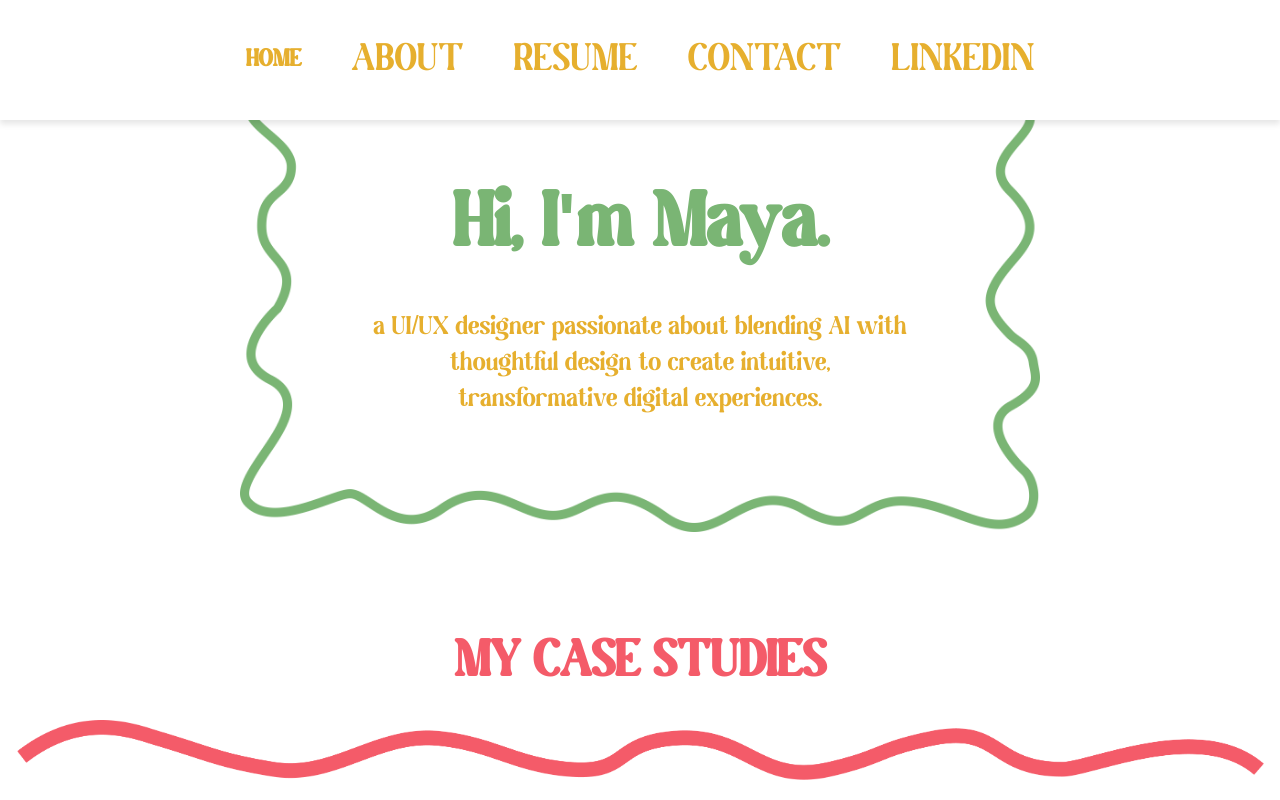
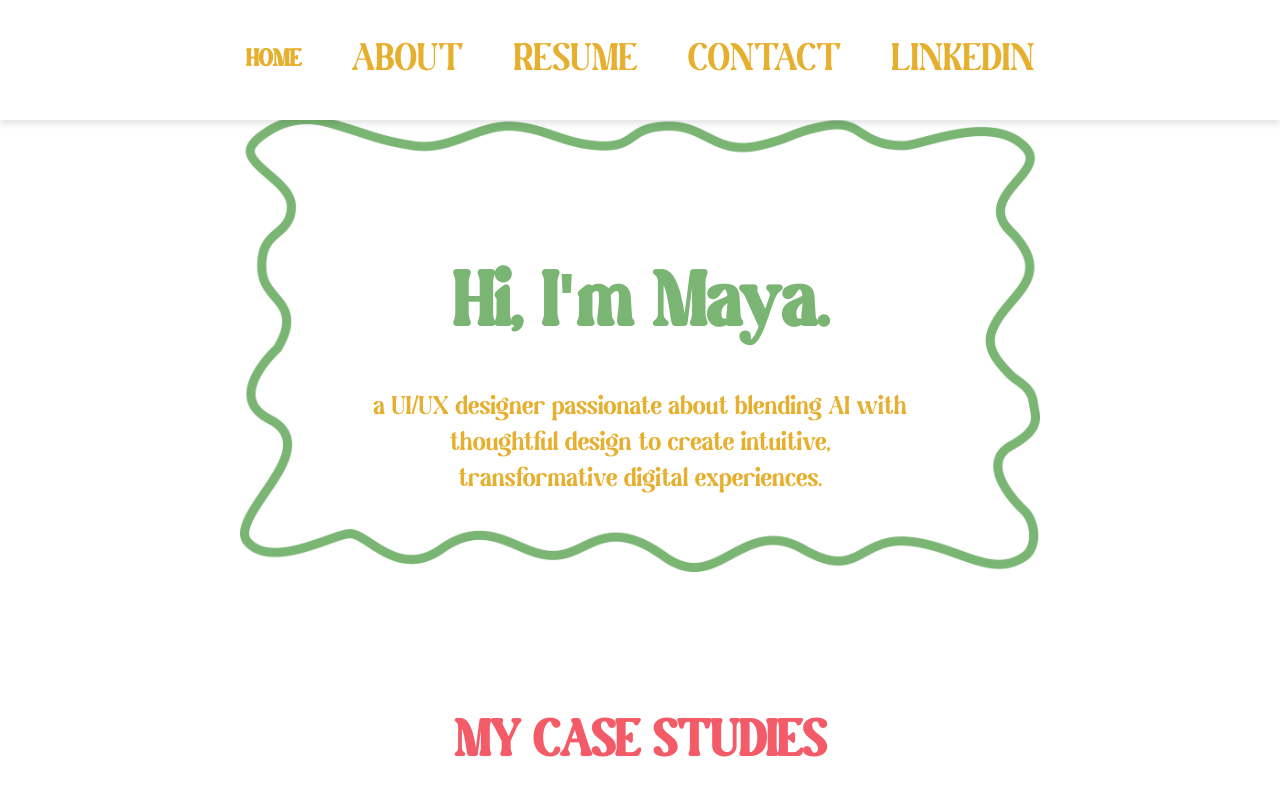
Before and after one commit to mayadastikhan/Portfolio, a React (Create React App) app: page / in a window 1280 px wide. Built offline with nearby package versions, Linux system fonts and the light colour scheme.

Commit message:
change nav

```diff
--- a/src/App.css
+++ b/src/App.css
@@ -116,6 +116,7 @@ body::-webkit-scrollbar {
 
 
 .nameIntro {
+  padding-top: 80px;
   color: #7AB574;
   font-family: 'Magilio', sans-serif;
   font-size: 6vw;
@@ -312,6 +313,7 @@ a{
   min-height: 100vh;  /* Changed from height: 100vh */
   background-color: white;
   padding: 0;
+  padding-top: 80px;
   box-sizing: border-box;
   overflow-y: auto; /* Ensure scrolling is possible */
   scroll-snap-type: y mandatory;
```
